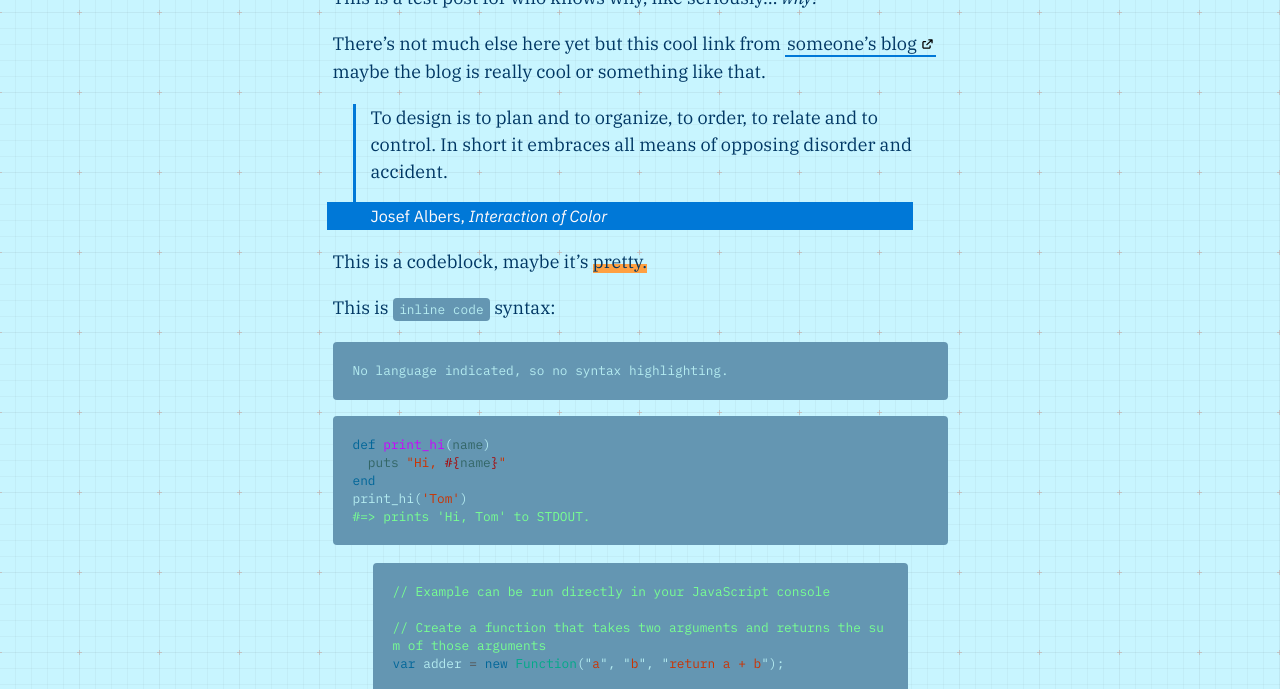
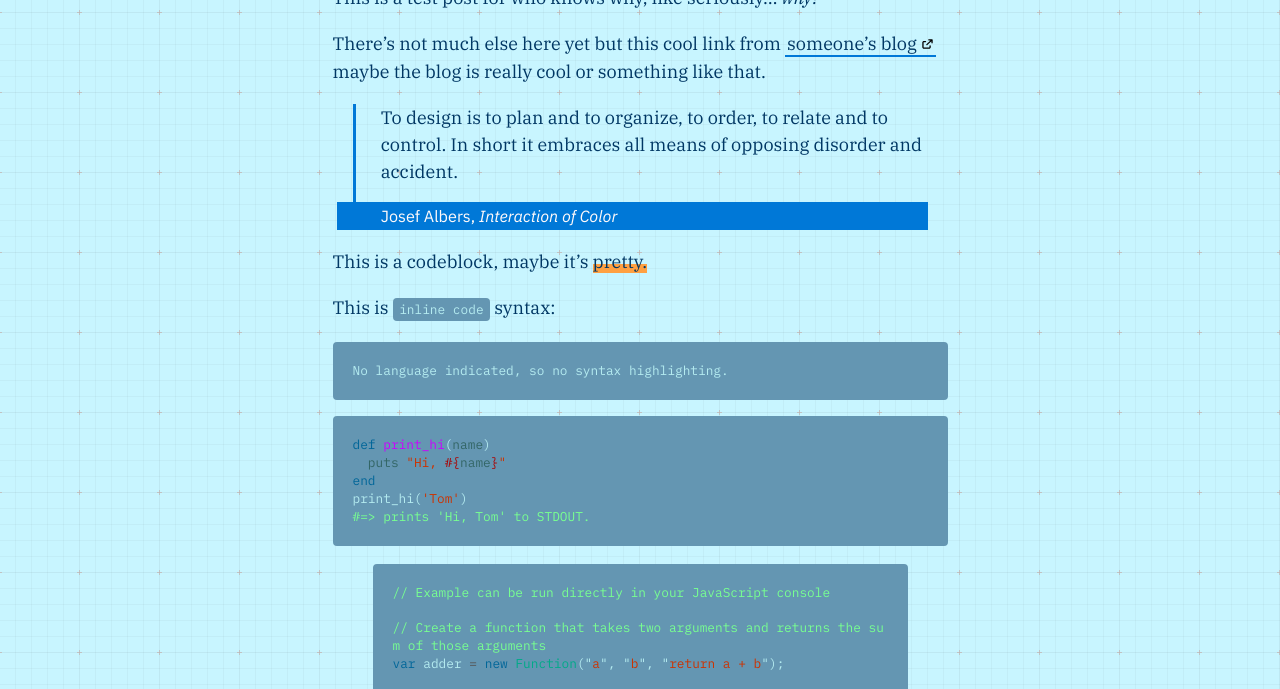
Before and after one commit to Fafau06/fafau06.github.io, a Jekyll site: the page built from _posts/2026-07-27-test-post.md, in a window 1280 px wide. Shown: the part 388-1077 px from the top of the page. Built offline with Jekyll 4.4.1, drawn with Linux system fonts in a browser that asks for light colours; nearby versions of some CDN libraries; some web fonts are replaced.

Commit message:
Update _base.scss

```diff
--- a/_sass/_base.scss
+++ b/_sass/_base.scss
@@ -187,7 +187,7 @@ mark::after
 blockquote
 {
   margin: 10px 20px 10px;
-  padding: 0px 15px;
+  padding-left: 1.4em;
   border-left: 3px solid #0078D7;
   line-height: 1.5;
 }
```
